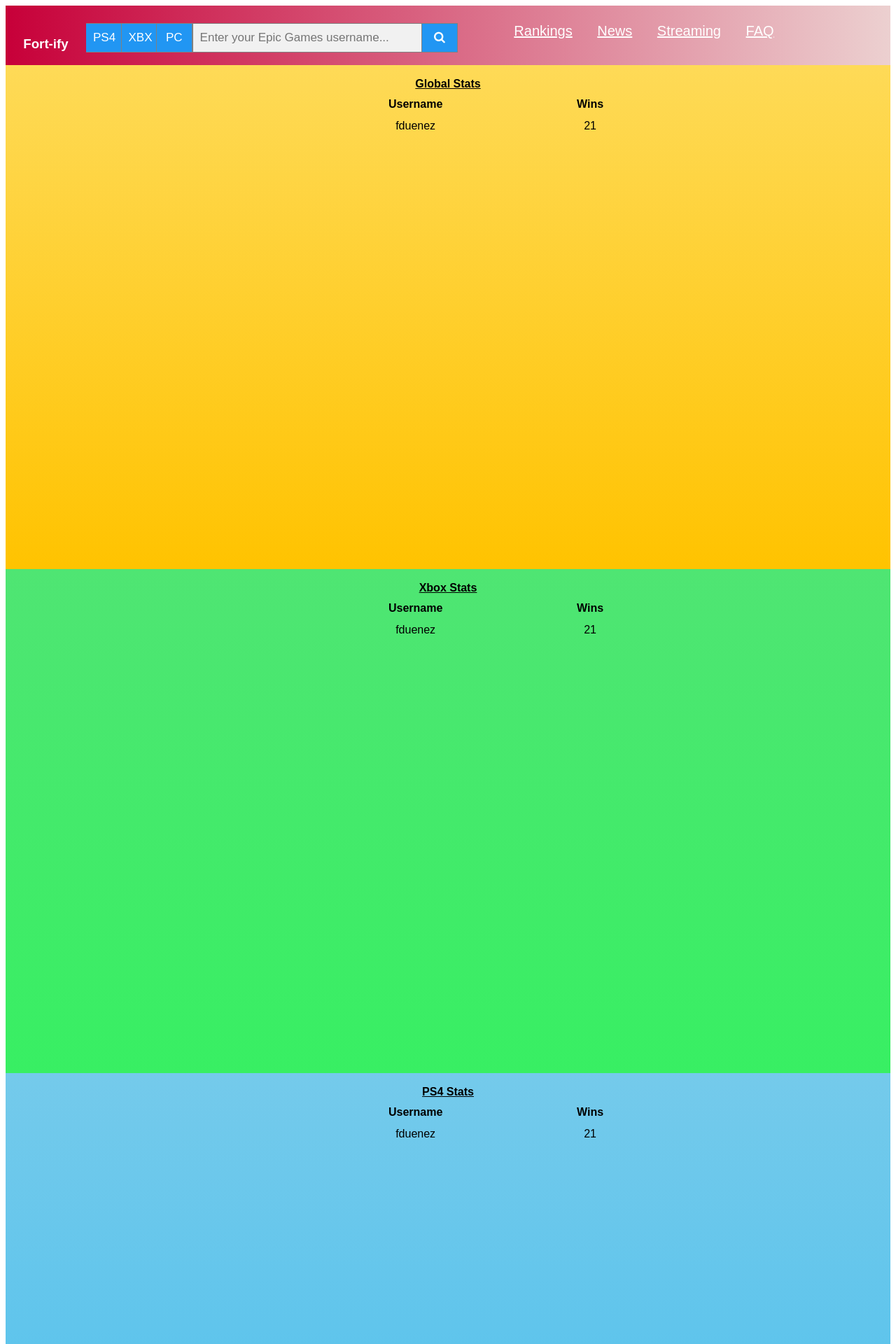
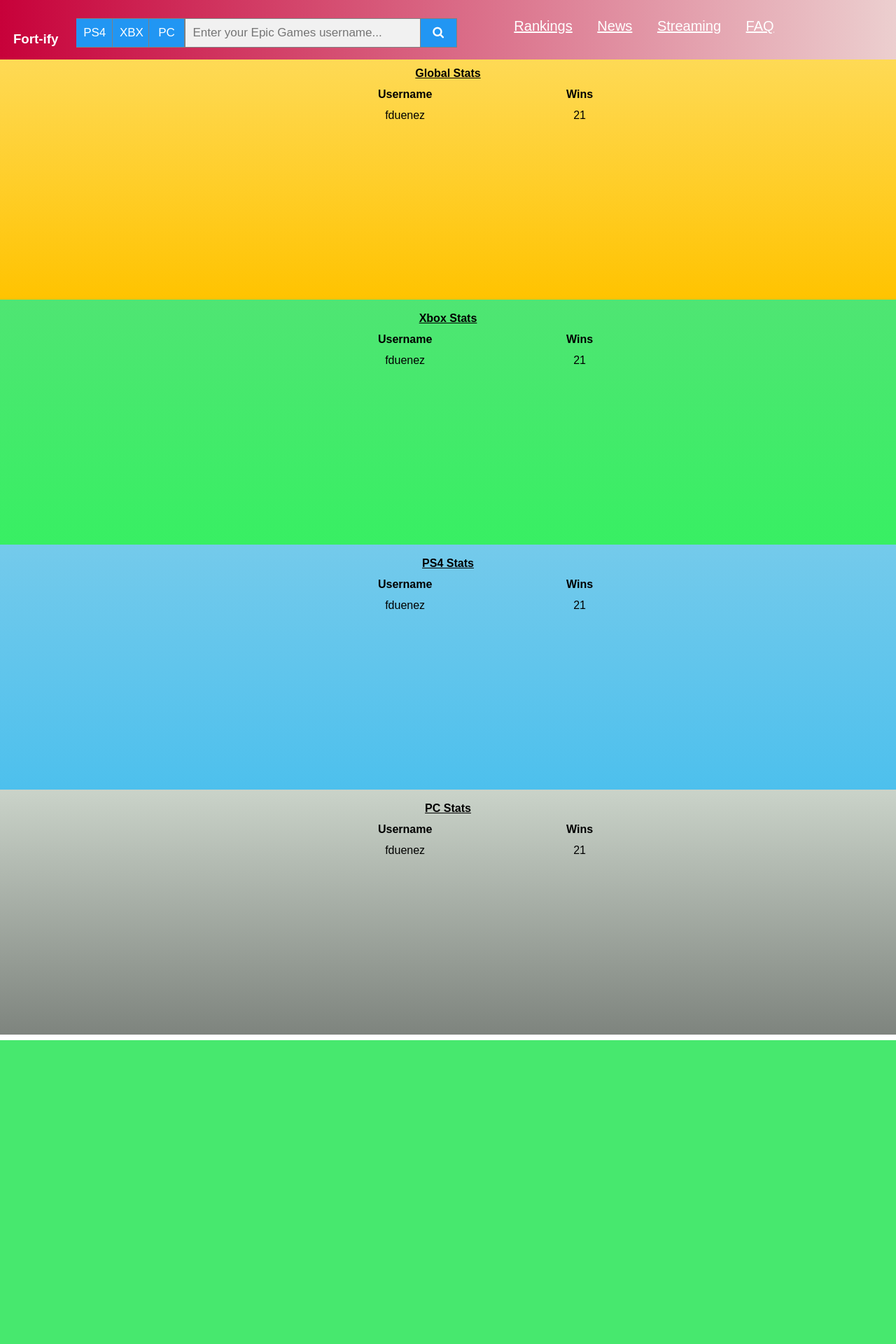
Before and after one commit to lucidlactose/Fort_ify, a PHP site: page /fortHome.php in a window 1280 px wide. Shown: the top 1920 px of the page at 70% size. After the commit the page ends 1486 px from the top, so only its background shows below. Run offline with PHP 8.4, Linux system fonts and the light colour scheme; some libraries are stand-ins or nearby versions.

Commit message:
fixed margin issue

```diff
--- a/css/styles.css
+++ b/css/styles.css
@@ -3,6 +3,9 @@
 /******************************************************/
 body {
 	font-family: Arial;
+	margin-left: -7px;
+	margin-right: -7px;
+	margin-top: -7px;
 }
 
 * {
@@ -103,22 +106,22 @@ th{
 #globalRank{
 		background-image: linear-gradient(#FEDA57, #FFC300  );
 	width: 100%;
-	height: 720px;
+	height: 350px;
 }
 #xboxRank{
 	background-image: linear-gradient(#4FE573, #38EF63);
 	width: 100%;
-	height: 720px;
+	height: 350px;
 }
 #ps4Rank{
 	background-image: linear-gradient(#74CAEB, #4DC0ED);
 	width: 100%;
-	height: 720px
+	height: 350px
 }
 #pcRank{
 	background-image: linear-gradient(#CAD3C9, #7E847E);
 	width: 100%;
-	height: 720px
+	height: 350px
 }
 /******************************************************/
 /*********       PLAYER STATS-SECTION     *************/
```
Lines whose indentation alone changed are shown as unchanged.
